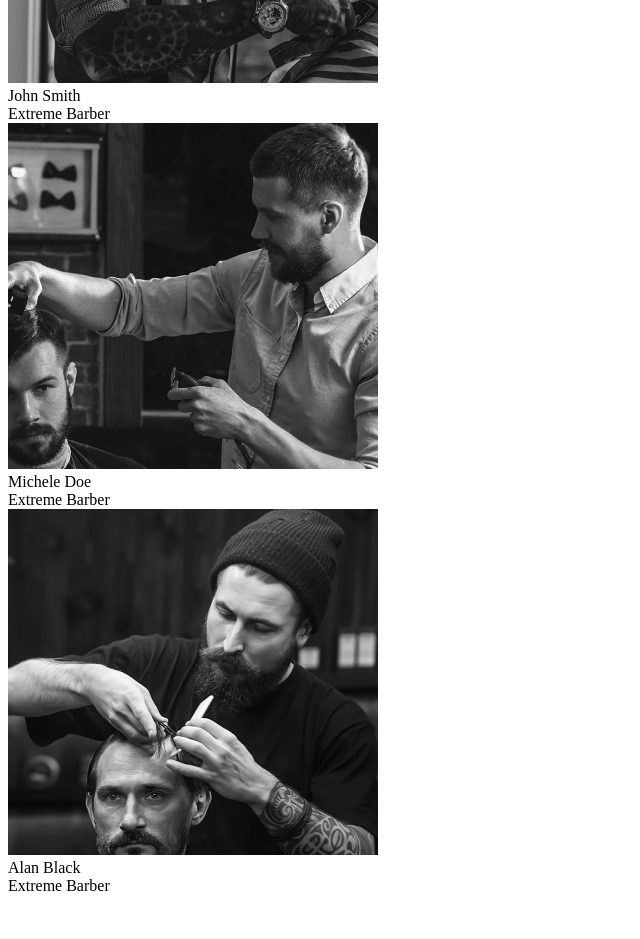
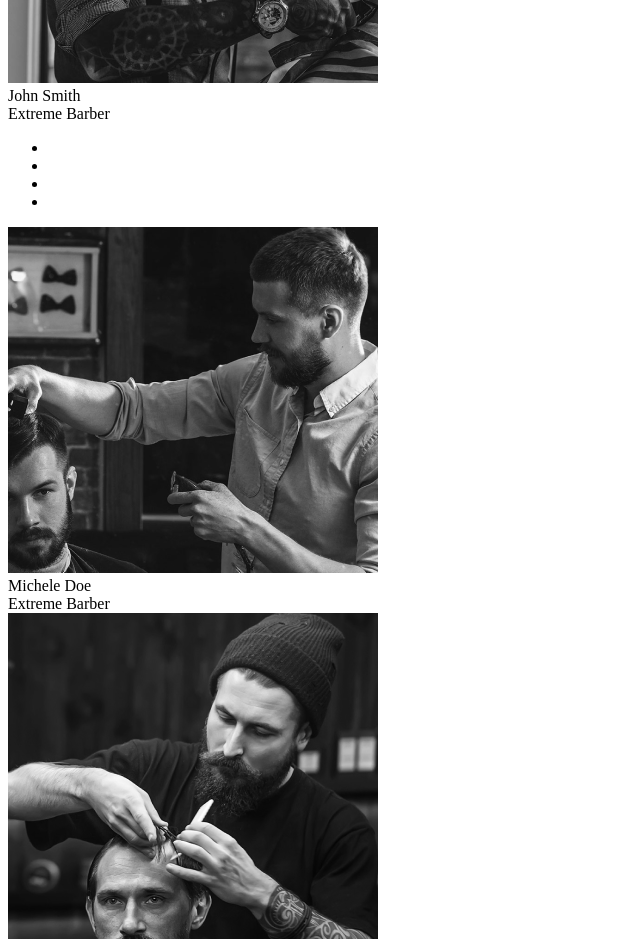
Before and after one commit to panabogdanc/html-css-lesson-2-module-1, a plain HTML site: page index.html in a window 1280 px wide. Shown: the part 2040-2979 px from the top of the page, without its empty margins (0-640 px from the left). Before the commit the page ends 2943 px from the top, so only its background shows below. Drawn offline with Linux system fonts and the light colour scheme.

Commit message:
Day 3 update

```diff
--- a/index.html
+++ b/index.html
@@ -162,6 +162,12 @@
         <br />
         <span>Extreme Barber</span>
         <br />
+        <ul>
+          <li><img src="" alt="" /></li>
+          <li><img src="" alt="" /></li>
+          <li><img src="" alt="" /></li>
+          <li><img src="" alt="" /></li>
+        </ul>
         <img src="./images/michele-doe.png" alt="Michele Doe" />
         <br />
         <span>Michele Doe</span>
```
